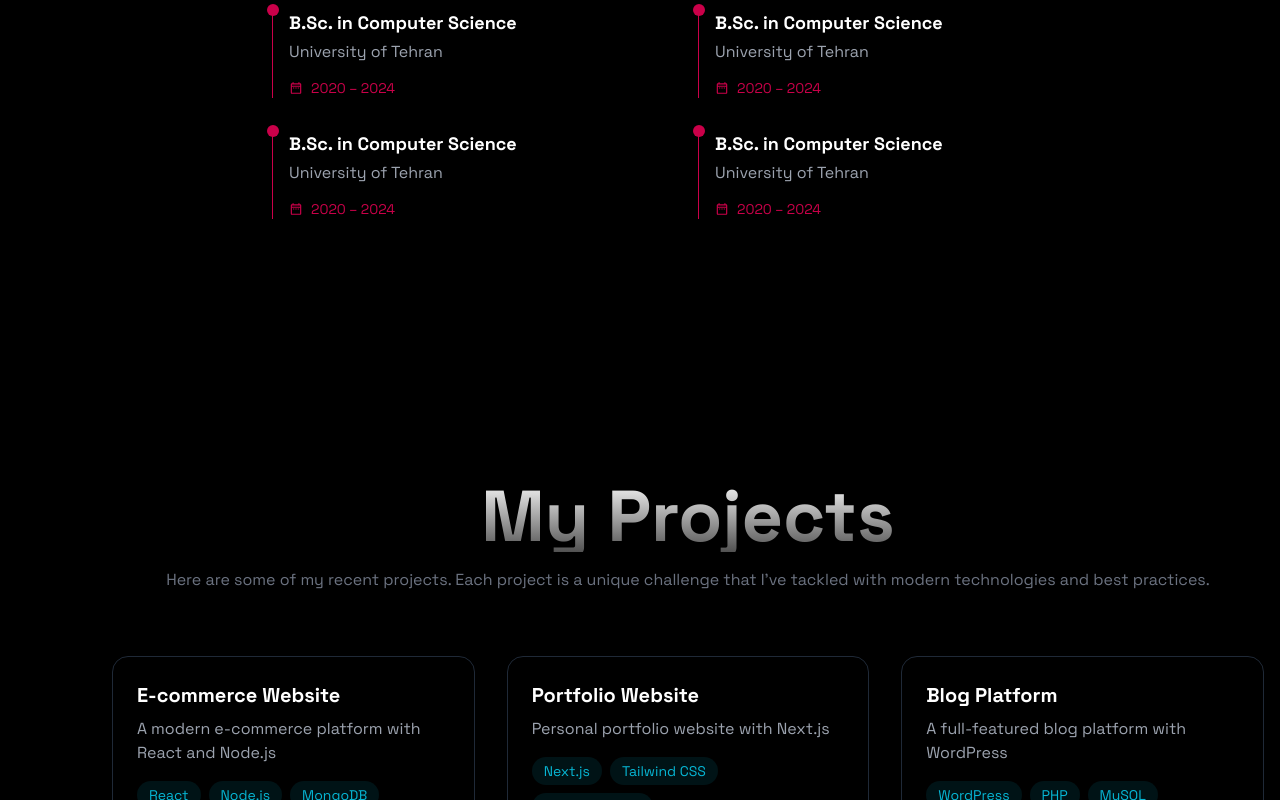
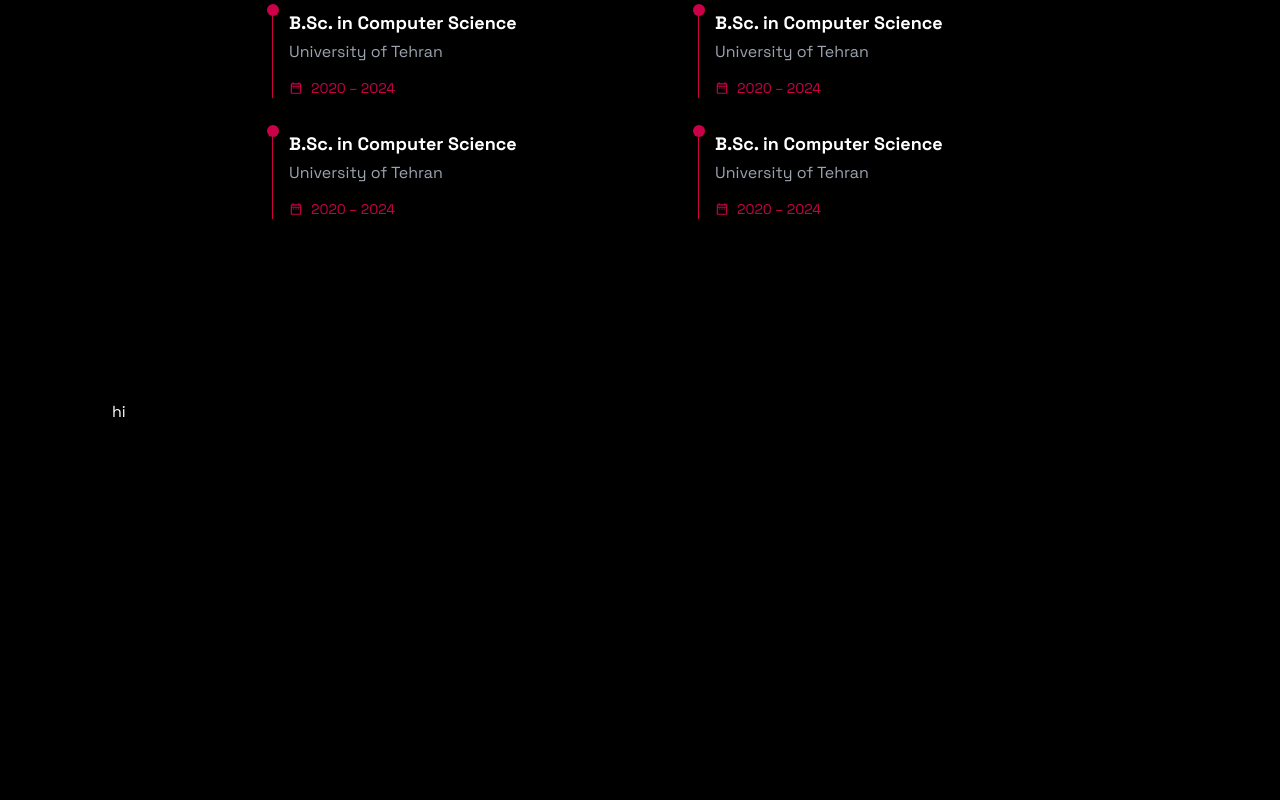
Before and after one commit to soleymannzhad/soleymannzhad-profile, a Next.js app: page / in a window 1280 px wide. Shown: the part 2000-2800 px from the top of the page. After the commit the page ends 2424 px from the top, so only its background shows below. Built offline with nearby package versions, Linux system fonts and the light colour scheme.

Commit message:
new update erore

```diff
--- a/app/page.tsx
+++ b/app/page.tsx
@@ -1,16 +1,15 @@
 import HiroSection from "@/components/Hiro-section";
-import Projectsweb from "@/components/projects";
 import Aboutme from "@/components/Aboutme";
 import Journey from "@/components/Journey";
-import Image from 'next/image'
+import Skills from "@/components/Skills";
 
 export default function Home() {
   return (
     <main className="w-full">
       <HiroSection />
       <Aboutme />
-    <Journey/>
-      <Projectsweb />
+      <Journey />
+      <Skills />
     </main>
   );
 }
--- /dev/null
+++ b/components/Skills.tsx
@@ -0,0 +1,12 @@
+export default function Skills() {
+
+  return(
+<>
+<div className="container">
+
+<div> hi</div>
+
+</div>
+</>
+  );
+}
--- a/components/projects.tsx
+++ /dev/null
@@ -1,79 +0,0 @@
-"use client";
-
-import React from "react";
-import { motion } from "framer-motion";
-import { useInView } from "react-intersection-observer";
-
-
-const projects = [
-  {
-    title: "E-commerce Website",
-    description: "A modern e-commerce platform with React and Node.js",
-    tags: ["React", "Node.js", "MongoDB"],
-  },
-  {
-    title: "Portfolio Website",
-    description: "Personal portfolio website with Next.js",
-    tags: ["Next.js", "Tailwind CSS", "Framer Motion"],
-  },
-  {
-    title: "Blog Platform",
-    description: "A full-featured blog platform with WordPress",
-    tags: ["WordPress", "PHP", "MySQL"],
-  },
-];
-
-function ProjectCard({ project, index }) {
-  const [ref, inView] = useInView({
-    triggerOnce: true,
-    threshold: 0.1,
-  });
-
-  return (
-    <motion.div
-      ref={ref}
-      initial={{ opacity: 0, y: 50 }}
-      animate={inView ? { opacity: 1, y: 0 } : { opacity: 0, y: 50 }}
-      transition={{ duration: 0.5, delay: index * 0.2 }}
-      className="bg-black/50 backdrop-blur-sm rounded-2xl overflow-hidden border border-gray-800 hover:border-cyan-500"
-    >
-
-      <div className="p-6">
-        <h3 className="text-xl font-bold text-white mb-2">{project.title}</h3>
-        <p className="text-gray-400 mb-4">{project.description}</p>
-        <div className="flex flex-wrap gap-2">
-          {project.tags.map((tag, tagIndex) => (
-            <span
-              key={tagIndex}
-              className="px-3 py-1 bg-cyan-500/10 text-cyan-500 rounded-full text-sm"
-            >
-              {tag}
-            </span>
-          ))}
-        </div>
-      </div>
-    </motion.div>
-  );
-}
-
-export default function Projectsweb() {
-  return (
-    <section className="py-20 relative">
-      <div className="container mx-auto px-4">
-        <div className="text-center mb-16">
-          <span className="title-all-section">My Projects</span>
-          <p className="mt-4 text-gray-500 text-center">
-            Here are some of my recent projects. Each project is a unique challenge
-            that I've tackled with modern technologies and best practices.
-          </p>
-        </div>
-
-        <div className="grid grid-cols-1 md:grid-cols-2 lg:grid-cols-3 gap-8">
-          {projects.map((project, index) => (
-            <ProjectCard key={index} project={project} index={index} />
-          ))}
-        </div>
-      </div>
-    </section>
-  );
-}
--- a/components/ui/text-generate-effect.tsx
+++ b/components/ui/text-generate-effect.tsx
@@ -1,11 +1,9 @@
 "use client";
 import { useEffect } from "react";
 import { motion, stagger, useAnimate } from "motion/react";
-import { cn } from "@/lib/utils";
 
 export const TextGenerateEffect = ({
   words,
-  className,
   filter = true,
   duration = 0.5,
 }: {
@@ -15,7 +13,7 @@
   duration?: number;
 }) => {
   const [scope, animate] = useAnimate();
-  let wordsArray = words.split(" ");
+  const wordsArray = words.split(" ");
   useEffect(() => {
   animate(
     "span",
@@ -28,7 +26,7 @@
       delay: stagger(0.2),
     }
   );
-  }, [scope.current]);
+}, [animate, filter, duration, scope]);
 
   const renderWords = () => {
     return (
```
Lines whose indentation alone changed are shown as unchanged.
